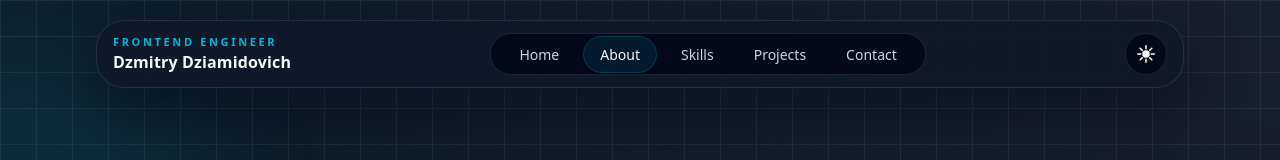
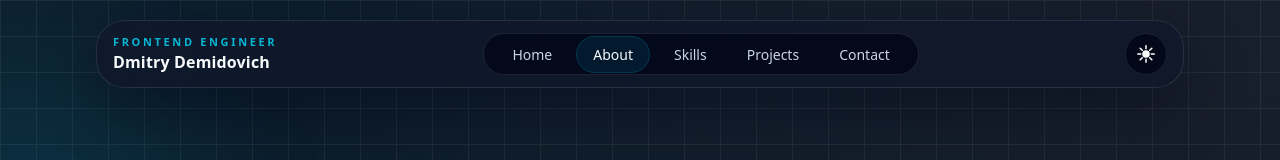
Before and after one commit to BuHogeJI2/portfolio, a React (Vite) app: page /about in a window 1280 px wide. Shown: the top 160 px of the page. Built offline with nearby package versions, Linux system fonts and the light colour scheme.

Commit message:
chore: update portfolio display name

```diff
--- a/index.html
+++ b/index.html
@@ -3,10 +3,10 @@
   <head>
     <meta charset="UTF-8" />
     <meta name="viewport" content="width=device-width, initial-scale=1.0" />
-    <meta name="author" content="Dzmitry Dziamidovich" />
+    <meta name="author" content="Dmitry Demidovich" />
     <meta
       name="description"
-      content="Dzmitry Dziamidovich is a product-focused frontend engineer building clear, resilient React interfaces and frontend systems."
+      content="Dmitry Demidovich is a product-focused frontend engineer building clear, resilient React interfaces and frontend systems."
     />
     <meta name="robots" content="index, follow" />
     <meta name="theme-color" content="#0b1220" />
@@ -28,11 +28,8 @@
 
     <meta property="og:type" content="website" />
     <meta property="og:locale" content="en_US" />
-    <meta property="og:site_name" content="Dzmitry Dziamidovich" />
-    <meta
-      property="og:title"
-      content="Dzmitry Dziamidovich | Frontend Engineer"
-    />
+    <meta property="og:site_name" content="Dmitry Demidovich" />
+    <meta property="og:title" content="Dmitry Demidovich | Frontend Engineer" />
     <meta
       property="og:description"
       content="Product-focused frontend engineering for clear interfaces, resilient systems, and thoughtful delivery."
@@ -46,13 +43,13 @@
     <meta property="og:image:height" content="630" />
     <meta
       property="og:image:alt"
-      content="Dzmitry Dziamidovich, Frontend Engineer"
+      content="Dmitry Demidovich, Frontend Engineer"
     />
 
     <meta name="twitter:card" content="summary_large_image" />
     <meta
       name="twitter:title"
-      content="Dzmitry Dziamidovich | Frontend Engineer"
+      content="Dmitry Demidovich | Frontend Engineer"
     />
     <meta
       name="twitter:description"
@@ -64,10 +61,10 @@
     />
     <meta
       name="twitter:image:alt"
-      content="Dzmitry Dziamidovich, Frontend Engineer"
+      content="Dmitry Demidovich, Frontend Engineer"
     />
 
-    <title>Dzmitry Dziamidovich | Frontend Engineer</title>
+    <title>Dmitry Demidovich | Frontend Engineer</title>
   </head>
   <body>
     <div id="root"></div>
--- a/src/components/base/footer/footer.tsx
+++ b/src/components/base/footer/footer.tsx
@@ -126,7 +126,7 @@ export function Footer(): ReactElement {
           <div className="mt-8 border-t border-line/70 pt-6 text-sm text-content-subtle dark:border-line/10 md:col-span-2">
             <div className="space-y-2">
               <p className="text-sm">
-                &copy; {currentYear} Dzmitry Dziamidovich. All rights reserved.
+                &copy; {currentYear} Dmitry Demidovich. All rights reserved.
               </p>
               <BuiltWith />
             </div>
--- a/src/components/base/navbar/navbar.tsx
+++ b/src/components/base/navbar/navbar.tsx
@@ -46,7 +46,7 @@ function Brand() {
         Frontend Engineer
       </span>
       <span className="truncate text-sm font-semibold tracking-[0.01em] text-content md:text-base">
-        Dzmitry Dziamidovich
+        Dmitry Demidovich
       </span>
     </NavLink>
   );
--- a/src/components/pages/about/about-me.tsx
+++ b/src/components/pages/about/about-me.tsx
@@ -43,7 +43,7 @@ export function AboutMe(): ReactElement {
         <Surface padding="none" variant="elevated" className="overflow-hidden">
           <Image
             imageSrc="/images/photos/d_demidovich_profile.webp"
-            alt="Studio portrait of Dzmitry Dziamidovich"
+            alt="Studio portrait of Dmitry Demidovich"
             width={1122}
             height={1402}
             className="aspect-[4/5] h-full w-full object-cover"
--- a/src/components/pages/home/home-page.tsx
+++ b/src/components/pages/home/home-page.tsx
@@ -49,7 +49,7 @@ export function HomePageView(): ReactElement {
                 </Tag>
 
                 <PageIntro
-                  eyebrow="Dzmitry Dziamidovich"
+                  eyebrow="Dmitry Demidovich"
                   title="I build frontend experiences that make complex products feel clear and dependable."
                   description="I help product teams turn demanding requirements into responsive, maintainable interfaces with strong hierarchy and thoughtful interaction."
                   actions={
--- a/src/components/pages/home/photos/avatar.tsx
+++ b/src/components/pages/home/photos/avatar.tsx
@@ -19,7 +19,7 @@ export function Avatar({ className, fallbackClassName }: AvatarProps) {
   return (
     <Image
       imageSrc={imageSrc}
-      alt="Portrait of Dzmitry Dziamidovich"
+      alt="Portrait of Dmitry Demidovich"
       width={1254}
       height={1254}
       className={clsx(
```
Also changed, not shown: 1 other file (tests, documents, lock files or other folders).
